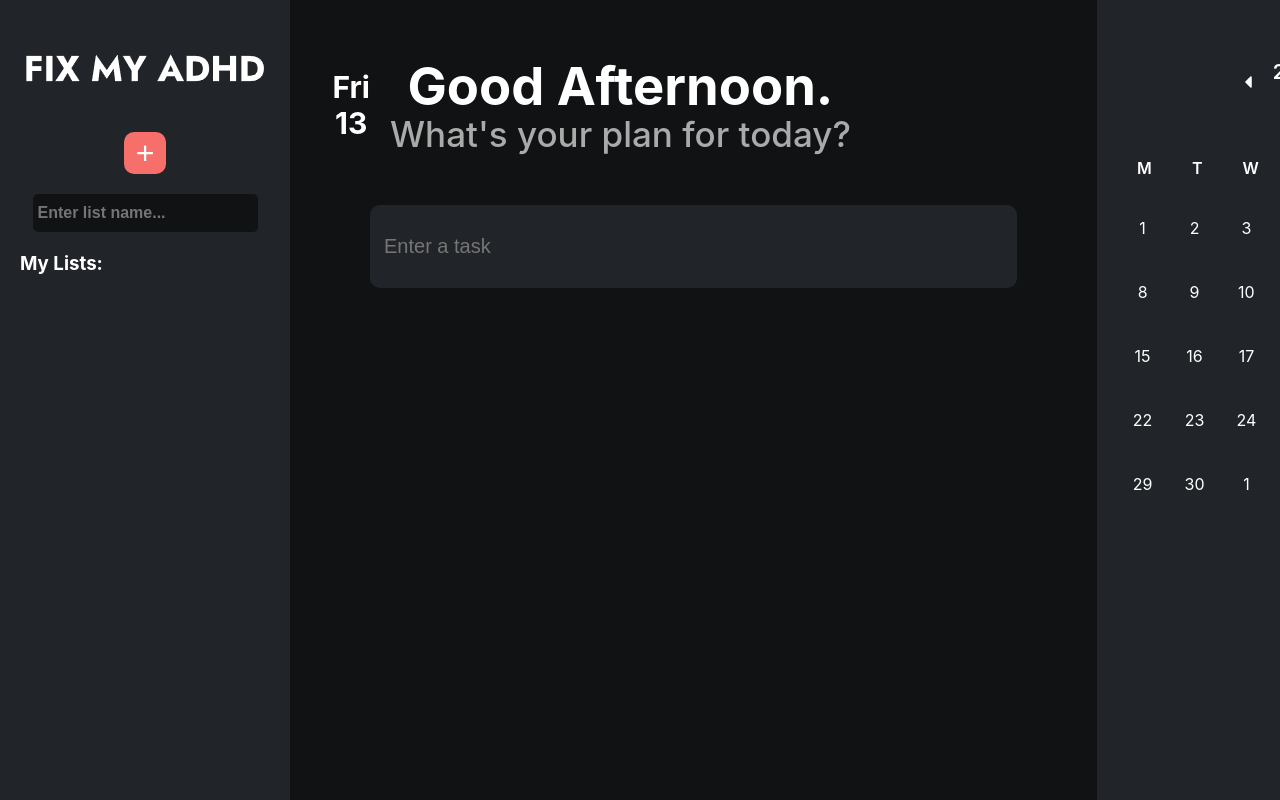
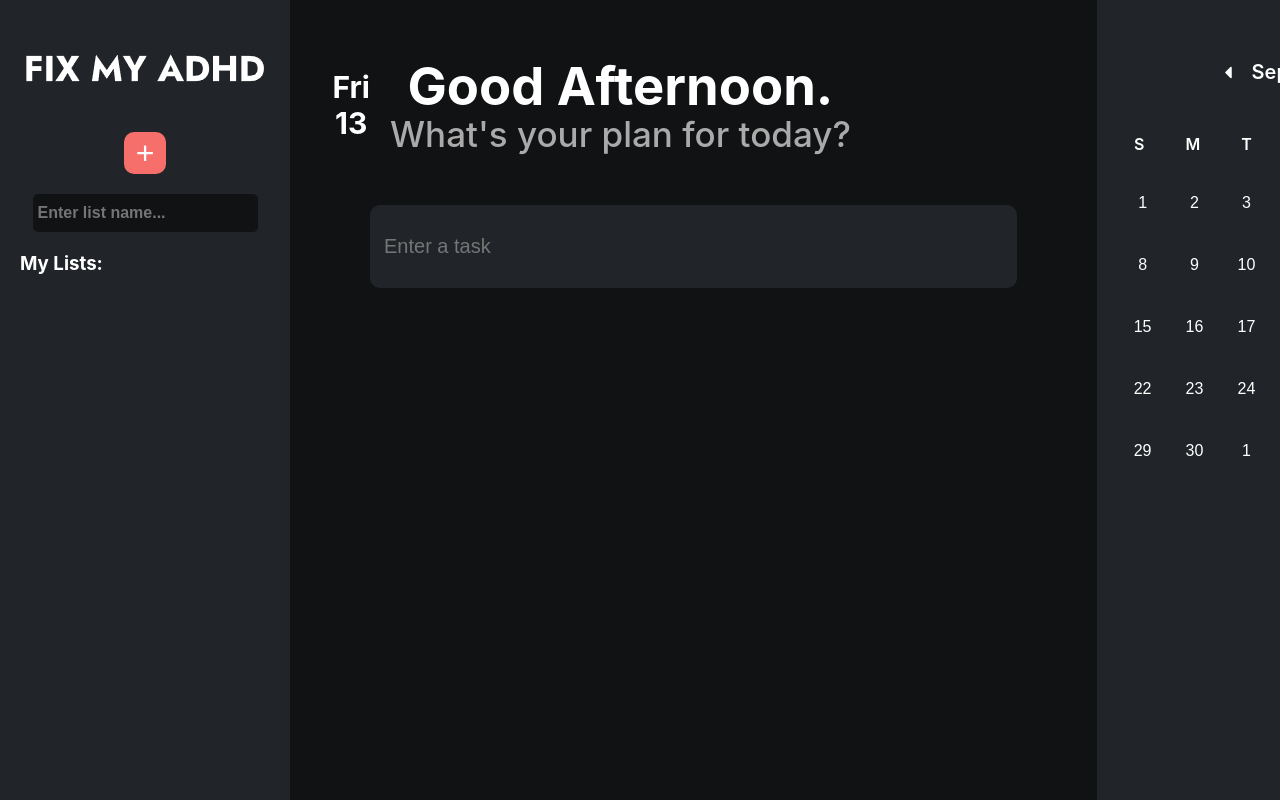
Before and after one commit to Khuba001/Adhd-Fix, a React (Create React App) app: page / in a window 1280 px wide. Shown: the top 800 px of the page. Built offline with nearby package versions, Linux system fonts and the light colour scheme.

Commit message:
func: calendar updates, tailwind

```diff
--- a/package.json
+++ b/package.json
@@ -36,5 +36,8 @@
       "last 1 firefox version",
       "last 1 safari version"
     ]
+  },
+  "devDependencies": {
+    "tailwindcss": "^3.4.12"
   }
 }
--- a/src/App.js
+++ b/src/App.js
@@ -1,11 +1,16 @@
 import {
+  add,
   eachDayOfInterval,
   endOfMonth,
   endOfWeek,
   format,
+  getDay,
   getYear,
+  isEqual,
+  parse,
   startOfMonth,
   startOfToday,
+  sub,
 } from "date-fns";
 import { useState } from "react";
 import { FaCaretLeft, FaCaretRight } from "react-icons/fa";
@@ -301,48 +306,69 @@ function TaskListItem({ task, handleCompleteTask, handleRemovingTask }) {
 }
 
 function Actions() {
+  let today = startOfToday();
+  const [selectedDay, setSelectedDay] = useState(today);
+  const [currentMonth, setCurrentMonth] = useState(format(today, "MMM-yyyy"));
+
+  let firstDayCurrentMonth = parse(currentMonth, "MMM-yyyy", new Date());
+
+  function nextMonth() {
+    let firstDayNextMonth = add(firstDayCurrentMonth, { months: 1 });
+    setCurrentMonth(format(firstDayNextMonth, "MMM-yyyy"));
+  }
+
+  function previousMonth() {
+    let firstDayPreviousMonth = sub(firstDayCurrentMonth, { months: 1 });
+    setCurrentMonth(format(firstDayPreviousMonth, "MMM-yyyy"));
+  }
+
   return (
     <div className="actions">
-      <CalendarDate />
-      <Calendar />
+      <CalendarDate
+        today={today}
+        nextMonth={nextMonth}
+        firstDayCurrentMonth={firstDayCurrentMonth}
+        previousMonth={previousMonth}
+      />
+      <Calendar
+        selectedDay={selectedDay}
+        setSelectedDay={setSelectedDay}
+        firstDayCurrentMonth={firstDayCurrentMonth}
+      />
     </div>
   );
 }
-function CalendarDate() {
-  let year = getYear(date);
-  let month = date.toDateString().split(" ")[1];
+function CalendarDate({ nextMonth, firstDayCurrentMonth, previousMonth }) {
   return (
     <div className="calendar-date">
-      <span className="calendar-year">{year}</span>
-      <span className="calendar-month">{month}</span>
+      <span className="calendar-month-year">
+        {format(firstDayCurrentMonth, "MMM yyyy")}
+      </span>
       <button className="calendar-button--left">
-        <FaCaretLeft />
+        <FaCaretLeft onClick={previousMonth} />
       </button>
       <button className="calendar-button--right">
-        <FaCaretRight />
+        <FaCaretRight onClick={nextMonth} />
       </button>
     </div>
   );
 }
 
-function Calendar() {
-  let today = startOfToday();
-  const [selectedDay, setSelectedDay] = useState(today);
-
+function Calendar({ firstDayCurrentMonth, selectedDay, setSelectedDay }) {
   let days = eachDayOfInterval({
-    start: startOfMonth(today),
-    end: endOfWeek(endOfMonth(today)),
+    start: firstDayCurrentMonth,
+    end: endOfWeek(endOfMonth(firstDayCurrentMonth)),
   });
 
   return (
     <>
       <div className="calendar-weekdays">
+        <span>S</span>
         <span>M</span>
         <span>T</span>
         <span>W</span>
         <span>T</span>
         <span>F</span>
-        <span>S</span>
         <span>S</span>
       </div>
       <div className="calendar">
@@ -350,8 +376,9 @@ function Calendar() {
           <CalendarDay
             day={day}
             key={i}
-            today={today}
             selectedDay={selectedDay}
+            setSelectedDay={setSelectedDay}
+            className={i === 0 && colStartClasses[getDay(day)]}
           />
         ))}
       </div>
@@ -359,16 +386,28 @@ function Calendar() {
   );
 }
 
-function CalendarDay({ day, today, selectedDay }) {
+function CalendarDay({ day, selectedDay, setSelectedDay, className }) {
+  console.log(className);
   return (
-    <div
+    <button
+      onClick={() => setSelectedDay(day)}
       className={
-        day.getTime() === today.getTime()
+        isEqual(day, selectedDay)
           ? "calendar-day active"
-          : "calendar-day"
+          : `${className} calendar-day`
       }
     >
       {format(day, "d")}
-    </div>
+    </button>
   );
 }
+
+let colStartClasses = [
+  "",
+  "col-start-2",
+  "col-start-3",
+  "col-start-4",
+  "col-start-5",
+  "col-start-6",
+  "col-start-7",
+];
--- /dev/null
+++ b/src/globals.css
@@ -0,0 +1,2 @@
+@tailwind components;
+@tailwind utilities;
--- a/src/index.css
+++ b/src/index.css
@@ -247,8 +247,7 @@ body {
   margin-bottom: 4rem;
 }
 
-.calendar-year,
-.calendar-month {
+.calendar-month-year {
   font-size: 2rem;
   font-weight: 600;
 }
@@ -266,14 +265,16 @@ body {
 .calendar-button--left {
   position: absolute;
   font-size: 2rem;
-  left: 35%;
+  left: 30%;
   color: #fff;
+  transform: translateY(10%);
 }
 .calendar-button--right {
   position: absolute;
   font-size: 2rem;
-  right: 35%;
+  right: 30%;
   color: #fff;
+  transform: translateY(10%);
 }
 
 .calendar-date button:hover {
@@ -292,10 +293,8 @@ body {
 
 .calendar-weekdays {
   display: flex;
-  gap: 2rem;
-  align-items: center;
+  gap: 2.1rem;
   justify-content: center;
-  padding: 0 2rem;
 }
 
 .calendar-weekdays span {
@@ -307,11 +306,20 @@ body {
 .calendar-day {
   font-size: 1.6rem;
   padding: 1rem;
+  border: none;
+  background-color: #212529;
+  color: #fff;
+  cursor: pointer;
 }
 
 .calendar-day.active {
   background-color: #f76f6a;
-  padding: 1rem;
+  /* padding: 1.5rem; */
+  display: flex;
+  align-items: center;
+  justify-content: center;
+  height: 3.6rem;
+  width: 3.6rem;
   border-radius: 50%;
   font-weight: 700;
 }
--- a/src/index.js
+++ b/src/index.js
@@ -2,6 +2,7 @@ import React from "react";
 import ReactDOM from "react-dom/client";
 import "./index.css";
 import App from "./App";
+import "./globals.css";
 
 const root = ReactDOM.createRoot(document.getElementById("root"));
 root.render(
--- /dev/null
+++ b/tailwind.config.js
@@ -0,0 +1,8 @@
+/** @type {import('tailwindcss').Config} */
+module.exports = {
+  content: ["./src/**/*.{js,jsx,ts,tsx}"],
+  theme: {
+    extend: {},
+  },
+  plugins: [],
+};
```
Also changed, not shown: 1 other file (tests, documents, lock files or other folders).
